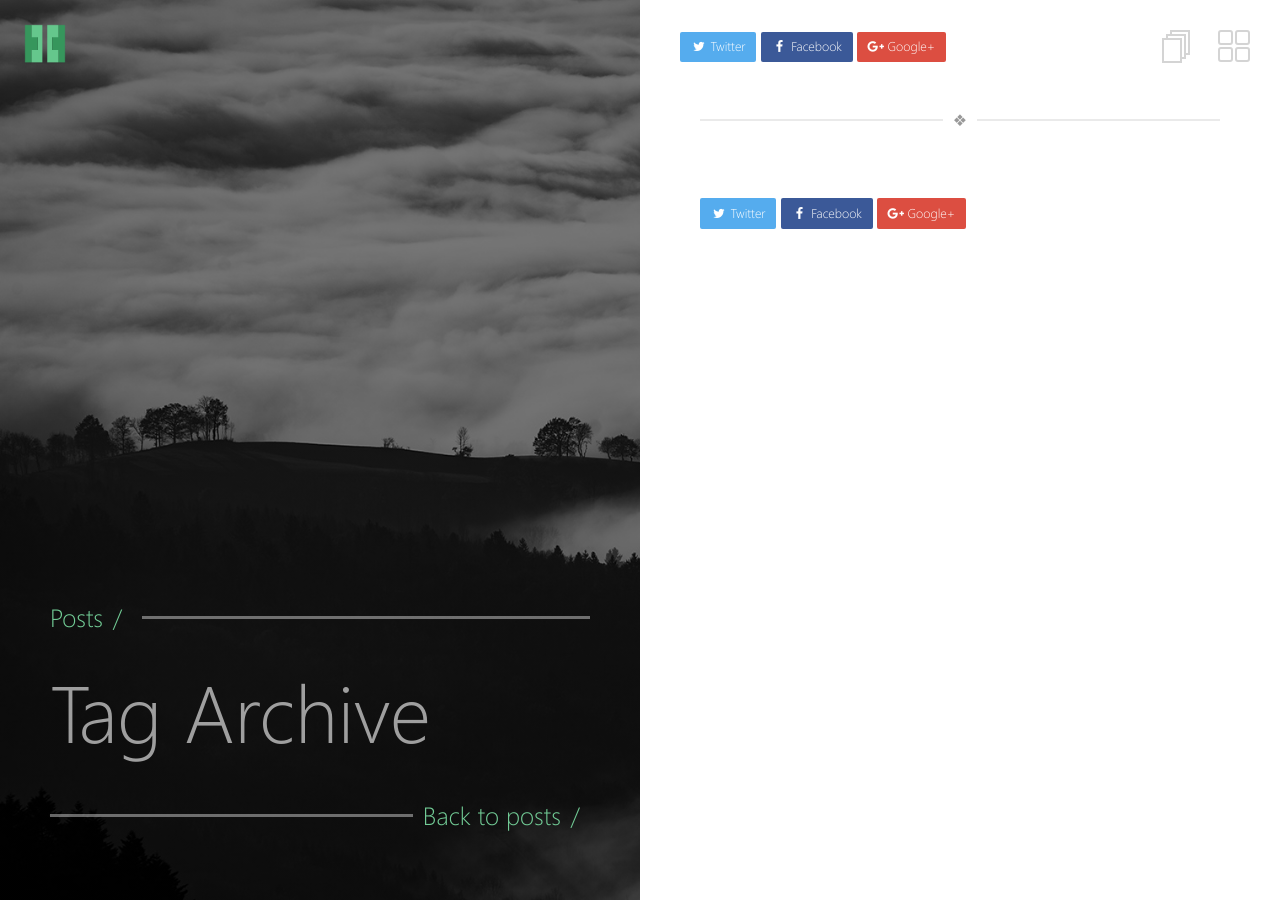
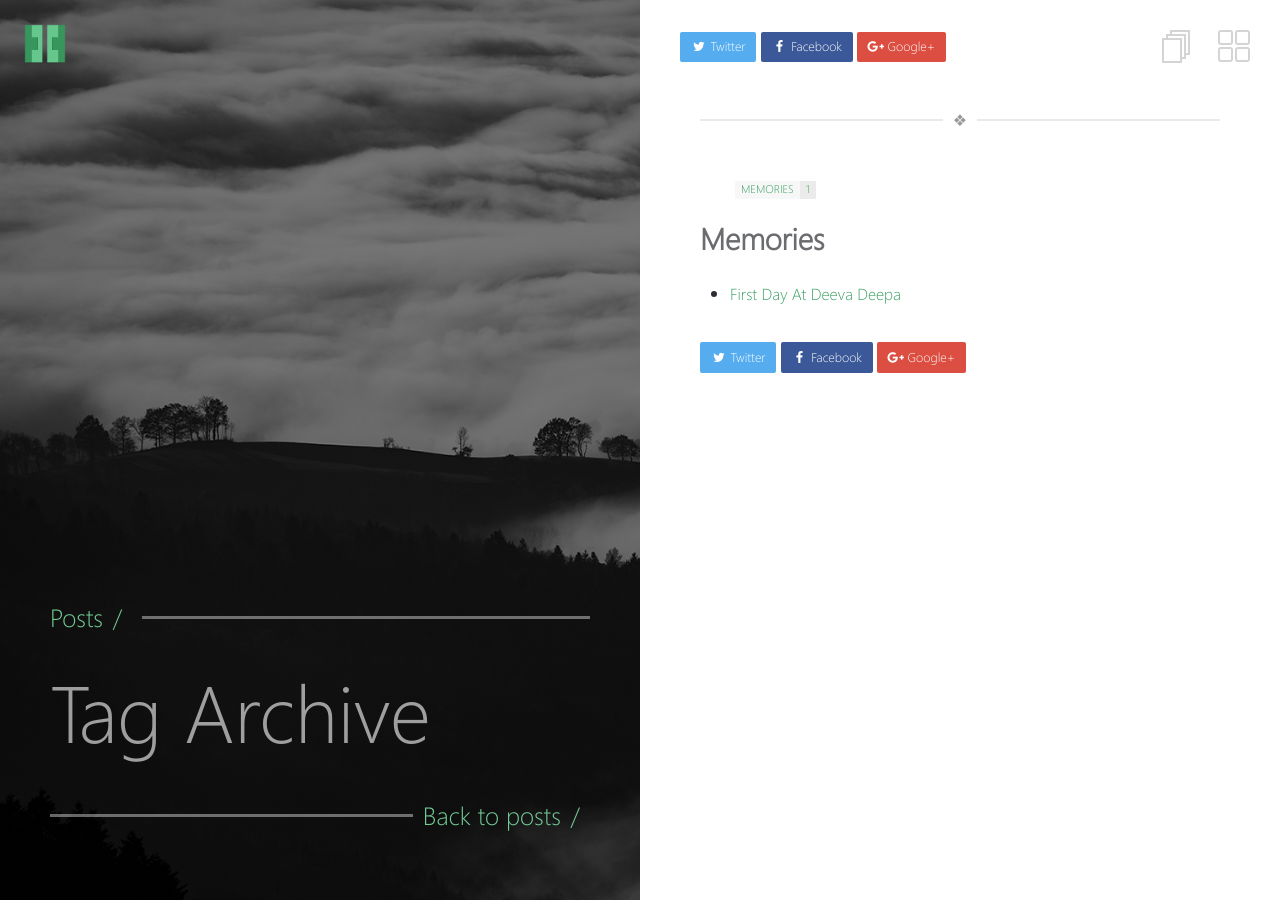
Before and after one commit to shubhodeepMitra/shubhodeepMitra.github.io, a Jekyll site: the page built from _pages/tags.md, in a window 1280 px wide. Built offline with Jekyll 4.4.1, drawn with Linux system fonts in a browser that asks for light colours.

Commit message:
First post

```diff
--- a/_posts/2016-09-30-A Day at Deeva Deepa.md
+++ b/_posts/2016-09-30-A Day at Deeva Deepa.md
@@ -3,7 +3,7 @@ layout: post
 title: "First Day At Deeva Deepa"
 image: images/deeva_deepa.jpg
 tags:
-  -
+  - Memories
 ---
 
 My first post of my blog and what a way to begin with, in this post I'm going to share my first day experience at Deeva Deepa.
```
